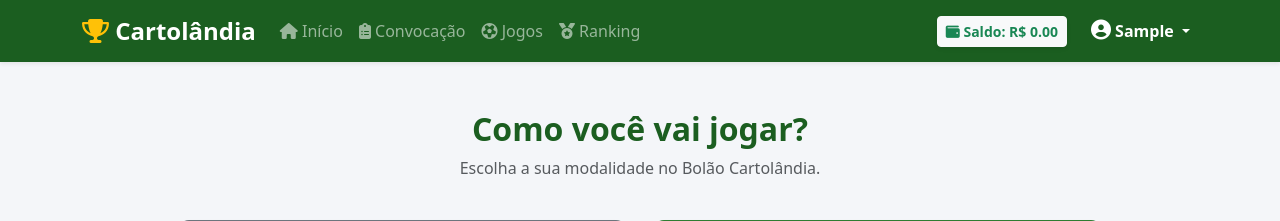
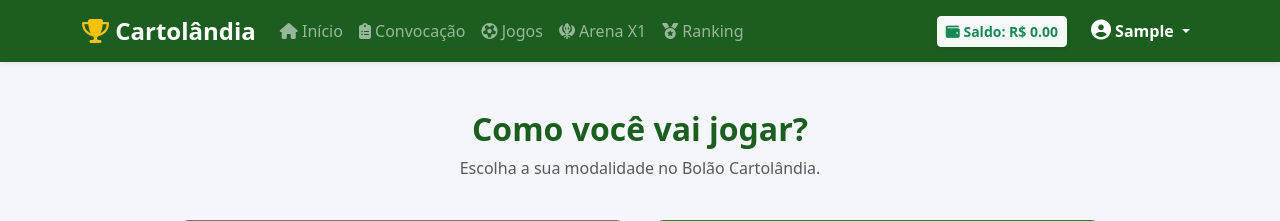
Before and after one commit to JullioDutra/BolaoCopa, a Django app: page /bolao/escolher-plano/ in a window 1280 px wide. Shown: the top 221 px of the page. Run offline with Django 5.2, Linux system fonts and the light colour scheme; the visitor is signed in with stand-in values (Sample User, id 1); data that the repository does not hold is empty.

Commit message:
Add link to Arena X1 in navigation menu

```diff
--- a/templates/base.html
+++ b/templates/base.html
@@ -57,6 +57,10 @@
                     <li class="nav-item">
                         <a class="nav-link" href="{% url 'palpites:listar_jogos' %}"><i class="fa-regular fa-futbol"></i> Jogos</a>
                     </li>
+                    <!-- Novo link para a Arena X1 -->
+                    <li class="nav-item">
+                        <a class="nav-link" href="{% url 'duelos:listar_desafios' %}"><i class="fa-solid fa-khanda"></i> Arena X1</a>
+                    </li>
                     <li class="nav-item">
                         <a class="nav-link" href="{% url 'palpites:ranking_geral' %}"><i class="fa-solid fa-medal"></i> Ranking</a>
                     </li>
```
